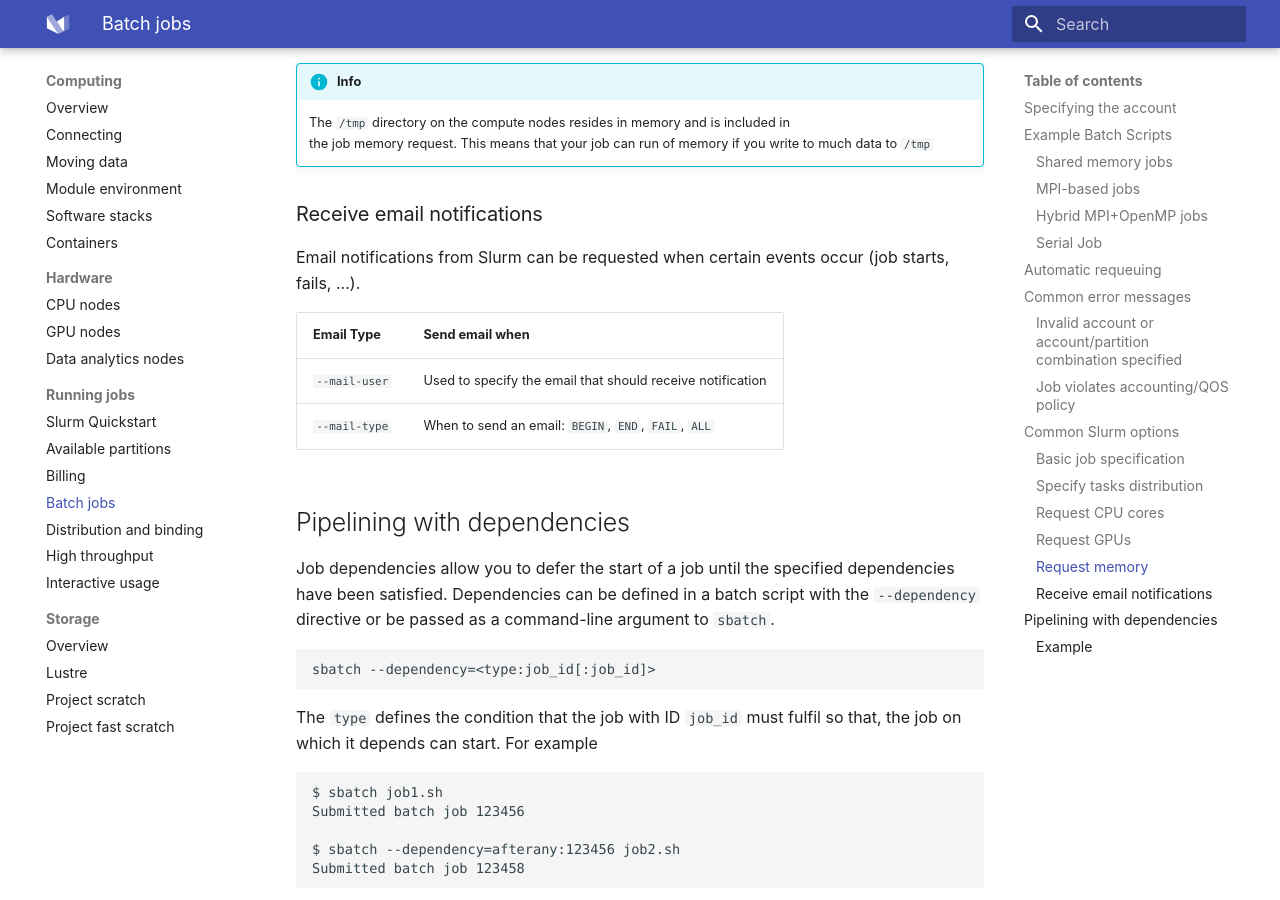
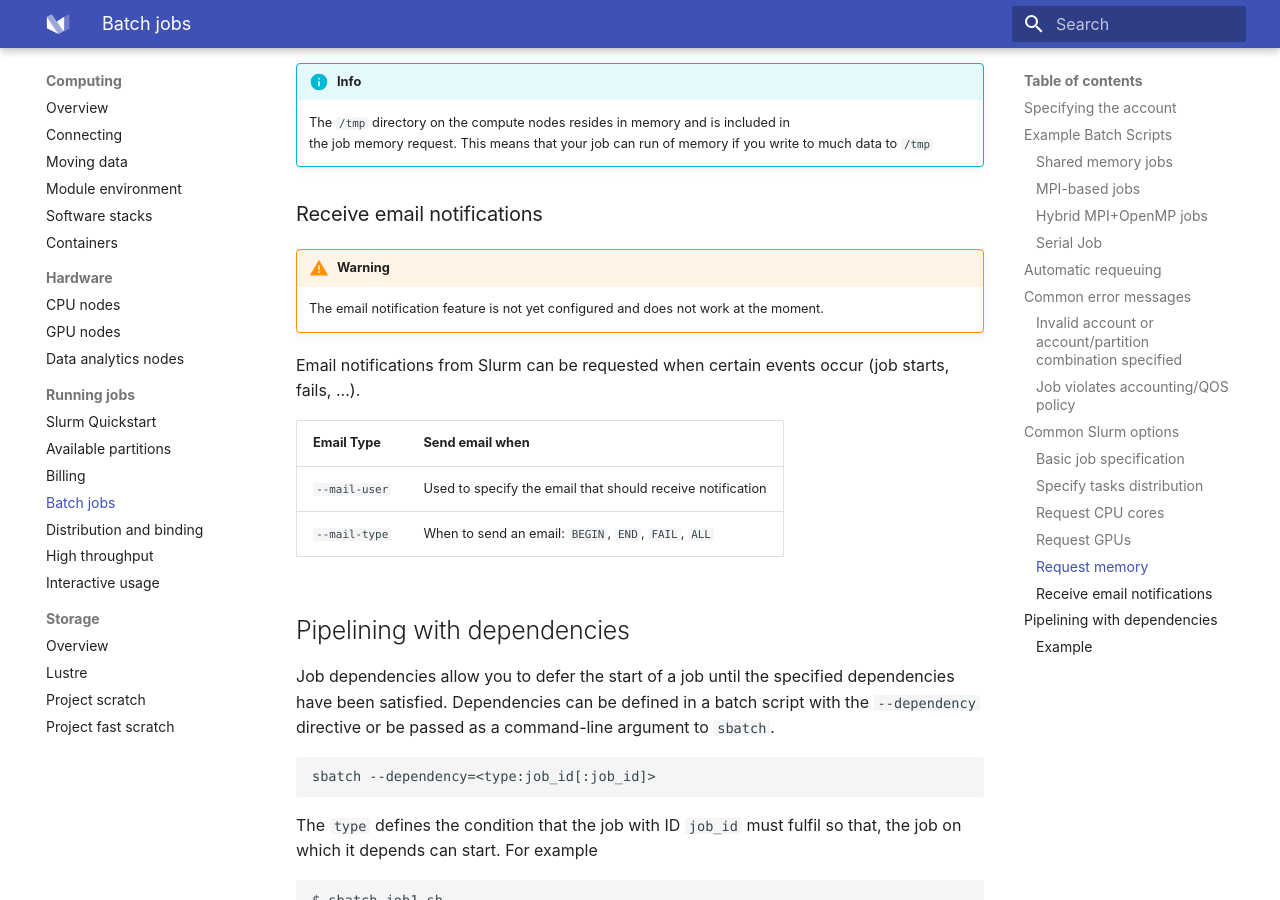
Before and after one commit to Lumi-supercomputer/lumi-userguide, an MkDocs documentation site: the page built from docs/computing/jobs/batch-job.md, in a window 1280 px wide and 900 px high, scrolled down 5386 px. Built offline with MkDocs 1.6.1 and Material for MkDocs 9.7.7, drawn with Linux system fonts in a browser that asks for light colours.

Commit message:
Add note that slurm email doesn't work yet

```diff
--- a/docs/computing/jobs/batch-job.md
+++ b/docs/computing/jobs/batch-job.md
@@ -242,6 +242,11 @@ The most common causes are:
 
 ### Receive email notifications
 
+!!! warning
+
+    The email notification feature is not yet configured and does not work at
+    the moment.
+
 Email notifications from Slurm can be requested when certain events occur (job
 starts, fails, ...).
 
```
